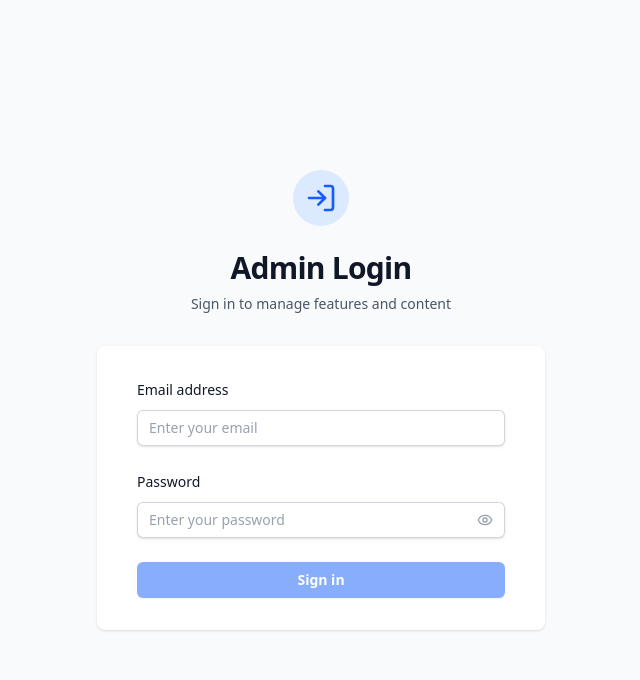
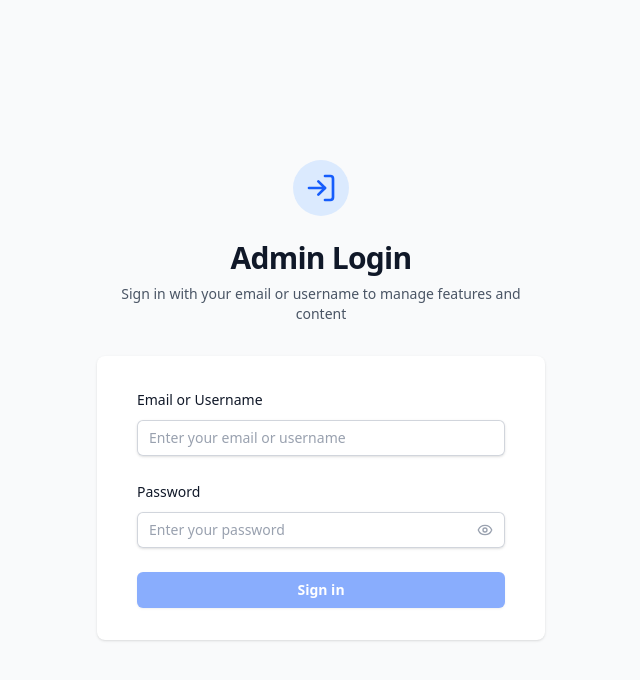
Before and after one commit to zamansheikh/work_stack, a Next.js app in the folder frontend/: page /login in a window 1280 px wide. Shown: the top 680 px of the page, without its empty margins (319-959 px from the left). Built offline with nearby package versions, Linux system fonts and the light colour scheme; no server answers.

Commit message:
fix: Update login functionality to accept either email or username; enhance admin dashboard navigation

```diff
--- a/frontend/src/app/admin/page.tsx
+++ b/frontend/src/app/admin/page.tsx
@@ -13,7 +13,9 @@ import {
     TrendingUp,
     LogOut,
     Edit,
-    Trash2
+    Trash2,
+    Home
+
 } from 'lucide-react';
 import Link from 'next/link';
 
@@ -88,6 +90,13 @@ export default function AdminDashboard() {
                             </p>
                         </div>
                         <div className="flex items-center space-x-4">
+                            <Link
+                                href="/"
+                                className="inline-flex items-center px-4 py-2 border border-transparent text-sm font-medium rounded-md shadow-sm text-white bg-green-600 hover:bg-green-700 focus:outline-none focus:ring-2 focus:ring-offset-2 focus:ring-green-500"
+                            >
+                                <Home className="h-4 w-4 mr-2" />
+                                Go to Features
+                            </Link>
                             <Link
                                 href="/admin/features/new"
                                 className="inline-flex items-center px-4 py-2 border border-transparent text-sm font-medium rounded-md shadow-sm text-white bg-blue-600 hover:bg-blue-700 focus:outline-none focus:ring-2 focus:ring-offset-2 focus:ring-blue-500"
--- a/frontend/src/app/login/page.tsx
+++ b/frontend/src/app/login/page.tsx
@@ -6,24 +6,22 @@ import { useAuth } from '@/lib/auth-context';
 import { LogIn, Eye, EyeOff, AlertCircle } from 'lucide-react';
 
 export default function LoginPage() {
-    const [email, setEmail] = useState('');
+    const [emailOrUsername, setEmailOrUsername] = useState('');
     const [password, setPassword] = useState('');
     const [showPassword, setShowPassword] = useState(false);
     const [isSubmitting, setIsSubmitting] = useState(false);
 
     const { login, error, clearError, isLoading } = useAuth();
-    const router = useRouter();
-
-    const handleSubmit = async (e: FormEvent) => {
+    const router = useRouter(); const handleSubmit = async (e: FormEvent) => {
         e.preventDefault();
 
-        if (!email || !password) {
+        if (!emailOrUsername || !password) {
             return;
         }
 
         setIsSubmitting(true);
         clearError(); try {
-            await login(email, password);
+            await login(emailOrUsername, password);
             router.push('/admin'); // Redirect to admin dashboard
         } catch {
             // Error is handled by the auth context
@@ -39,12 +37,11 @@ export default function LoginPage() {
                     <div className="rounded-full bg-blue-100 p-3">
                         <LogIn className="h-8 w-8 text-blue-600" />
                     </div>
-                </div>
-                <h2 className="mt-6 text-center text-3xl font-bold tracking-tight text-gray-900">
+                </div>                <h2 className="mt-6 text-center text-3xl font-bold tracking-tight text-gray-900">
                     Admin Login
                 </h2>
                 <p className="mt-2 text-center text-sm text-gray-600">
-                    Sign in to manage features and content
+                    Sign in with your email or username to manage features and content
                 </p>
             </div>
 
@@ -67,23 +64,21 @@ export default function LoginPage() {
                                     </div>
                                 </div>
                             </div>
-                        )}
-
-                        <div>
-                            <label htmlFor="email" className="block text-sm font-medium leading-6 text-gray-900">
-                                Email address
+                        )}                        <div>
+                            <label htmlFor="emailOrUsername" className="block text-sm font-medium leading-6 text-gray-900">
+                                Email or Username
                             </label>
                             <div className="mt-2">
                                 <input
-                                    id="email"
-                                    name="email"
-                                    type="email"
-                                    autoComplete="email"
+                                    id="emailOrUsername"
+                                    name="emailOrUsername"
+                                    type="text"
+                                    autoComplete="username"
                                     required
-                                    value={email}
-                                    onChange={(e) => setEmail(e.target.value)}
+                                    value={emailOrUsername}
+                                    onChange={(e) => setEmailOrUsername(e.target.value)}
                                     className="block w-full rounded-md border-0 py-1.5 text-gray-900 shadow-sm ring-1 ring-inset ring-gray-300 placeholder:text-gray-400 focus:ring-2 focus:ring-inset focus:ring-blue-600 sm:text-sm sm:leading-6 px-3"
-                                    placeholder="Enter your email"
+                                    placeholder="Enter your email or username"
                                     disabled={isSubmitting || isLoading}
                                 />
                             </div>
@@ -121,10 +116,9 @@ export default function LoginPage() {
                             </div>
                         </div>
 
-                        <div>
-                            <button
+                        <div>                            <button
                             type="submit"
-                                disabled={isSubmitting || isLoading || !email || !password}
+                            disabled={isSubmitting || isLoading || !emailOrUsername || !password}
                             className="flex w-full justify-center rounded-md bg-blue-600 px-3 py-1.5 text-sm font-semibold leading-6 text-white shadow-sm hover:bg-blue-500 focus-visible:outline focus-visible:outline-2 focus-visible:outline-offset-2 focus-visible:outline-blue-600 disabled:opacity-50 disabled:cursor-not-allowed"
                         >
                             {isSubmitting || isLoading ? (
--- a/frontend/src/lib/api.ts
+++ b/frontend/src/lib/api.ts
@@ -109,7 +109,9 @@ const mapBackendFeatureToFrontend = (backendFeature: any): Feature => {
 
 // Auth API
 export const authApi = {
-    async login(email: string, password: string): Promise<{ token: string; user: User }> {
+    async login(emailOrUsername: string, password: string): Promise<{ token: string; user: User }> {
+        //! Create a new variable call email
+        const email = emailOrUsername;
         const response = await apiFetch('/auth/login', {
             method: 'POST',
             body: JSON.stringify({ email, password }),
--- a/frontend/src/lib/auth-context-new.tsx
+++ b/frontend/src/lib/auth-context-new.tsx
@@ -8,7 +8,7 @@ interface AuthContextType {
     user: User | null;
     isLoading: boolean;
     isAuthenticated: boolean;
-    login: (email: string, password: string) => Promise<void>;
+    login: (emailOrUsername: string, password: string) => Promise<void>;
     logout: () => void;
     error: string | null;
     clearError: () => void;
@@ -21,13 +21,11 @@ export function AuthProvider({ children }: { children: ReactNode }) {
     const [isLoading, setIsLoading] = useState(true);
     const [error, setError] = useState<string | null>(null);
 
-    const clearError = () => setError(null);
-
-    const login = async (email: string, password: string) => {
+    const clearError = () => setError(null); const login = async (emailOrUsername: string, password: string) => {
         try {
             setError(null);
             setIsLoading(true);
-            const { user: loggedInUser } = await authApi.login(email, password);
+            const { user: loggedInUser } = await authApi.login(emailOrUsername, password);
             setUser(loggedInUser);
         } catch (err) {
             const errorMessage = handleApiError(err);
--- a/frontend/src/lib/auth-context.tsx
+++ b/frontend/src/lib/auth-context.tsx
@@ -8,7 +8,7 @@ interface AuthContextType {
     user: User | null;
     isLoading: boolean;
     isAuthenticated: boolean;
-    login: (email: string, password: string) => Promise<void>;
+    login: (emailOrUsername: string, password: string) => Promise<void>;
     logout: () => void;
     error: string | null;
     clearError: () => void;
@@ -27,13 +27,11 @@ export function AuthProvider({ children }: { children: ReactNode }) {
         setMounted(true);
     }, []);
 
-    const clearError = () => setError(null);
-
-    const login = async (email: string, password: string) => {
+    const clearError = () => setError(null); const login = async (emailOrUsername: string, password: string) => {
         try {
             setError(null);
             setIsLoading(true);
-            const { user: loggedInUser } = await authApi.login(email, password);
+            const { user: loggedInUser } = await authApi.login(emailOrUsername, password);
             setUser(loggedInUser);
         } catch (err) {
             const errorMessage = handleApiError(err);
```
Also changed, not shown: 1 other file (tests, documents, lock files or other folders). Lines whose indentation alone changed are shown as unchanged.
